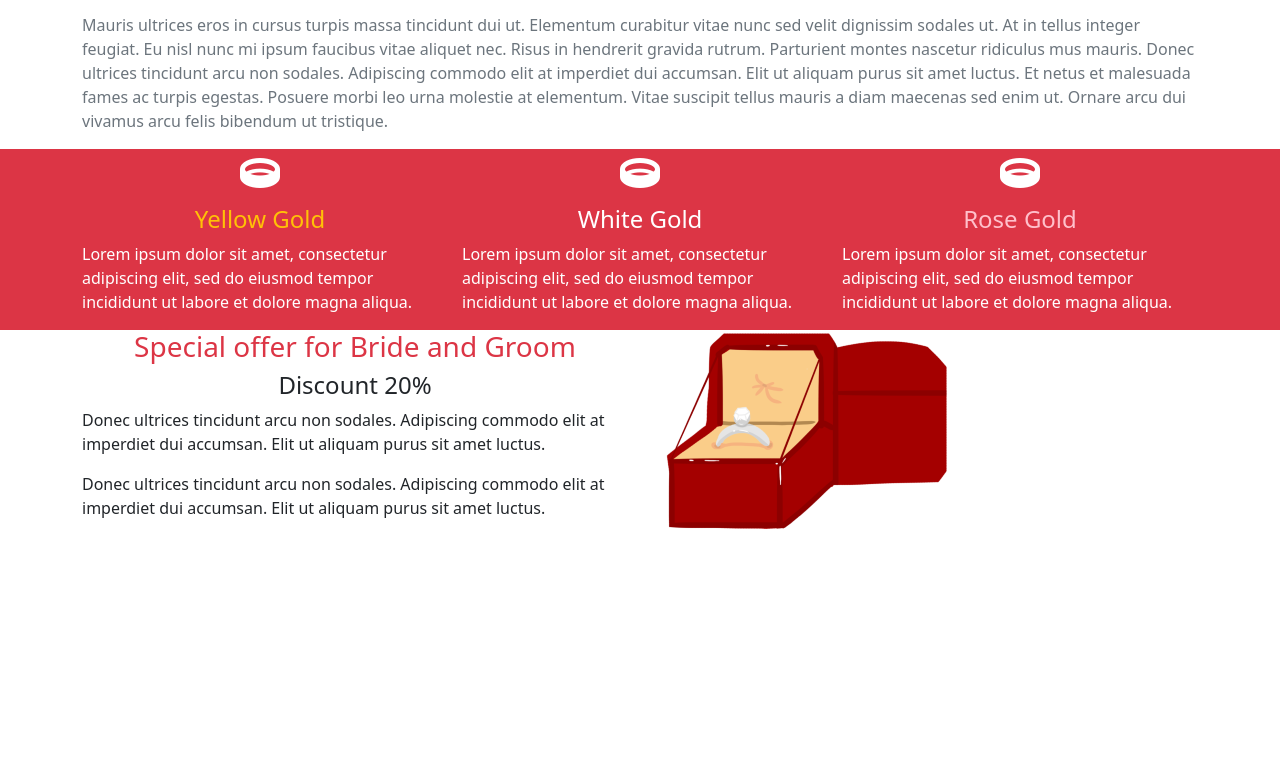
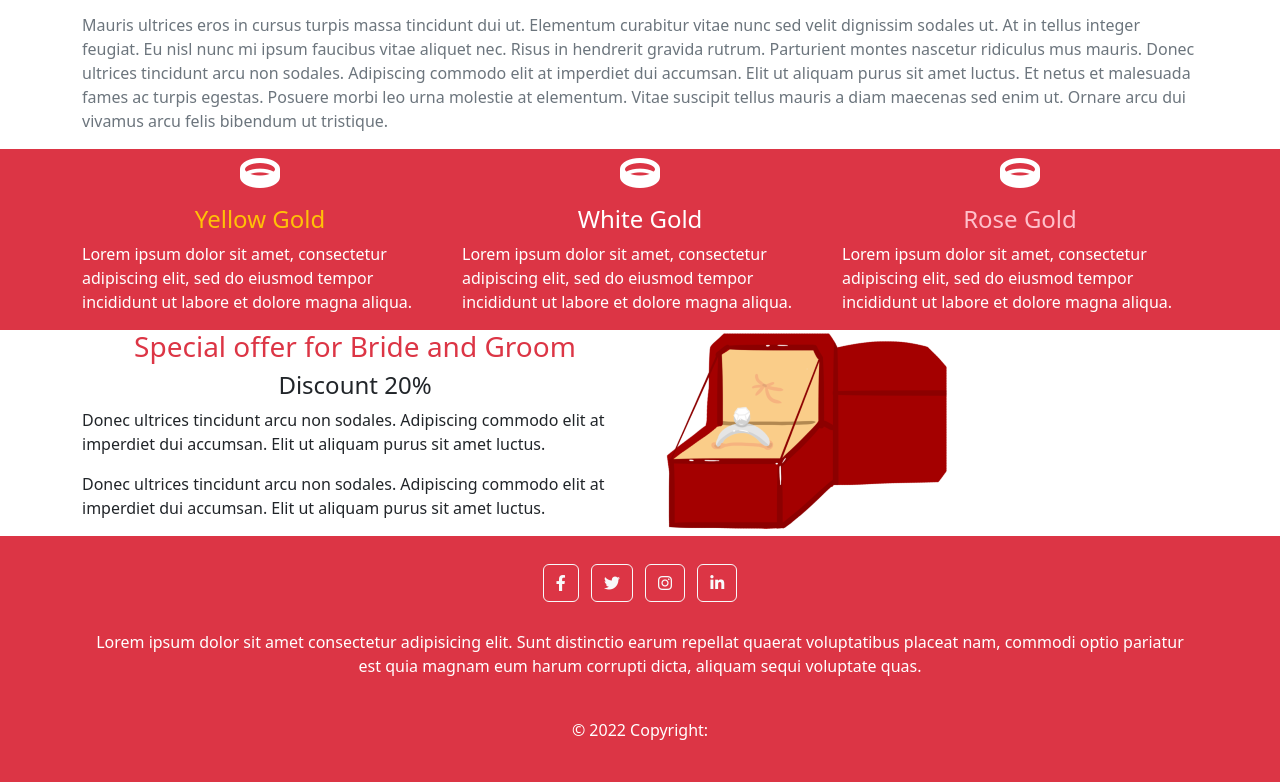
Before and after one commit to shurena89/JS-HTML-CSS, a plain HTML site: page index.html in a window 1280 px wide. Shown: the part 2534-3316 px from the top of the page. Before the commit the page ends 3070 px from the top, so only its background shows below. Drawn offline with nearby package versions, Linux system fonts and the light colour scheme.

Commit message:
version 1 is ready

```diff
--- a/index.html
+++ b/index.html
@@ -234,9 +234,36 @@
             </div>
         </div>
     </section>
-    <!--Try to copy-->
+    <!--Footer-->
+    <footer class="bg-danger text-center text-white">
+        <div class="container p-4">
+            <section class="mb-4">
 
-    <!--Copy finished-->
+                <a class="btn btn-outline-light btn-floating m-1" href="#!" role="button"><i
+                        class="fab fa-facebook-f"></i></a>
+                <a class="btn btn-outline-light btn-floating m-1" href="#!" role="button"><i class="fab fa-twitter"></i></a>
+                <a class="btn btn-outline-light btn-floating m-1" href="#!" role="button"><i
+                        class="fab fa-instagram"></i></a>
+                <a class="btn btn-outline-light btn-floating m-1" href="#!" role="button"><i
+                        class="fab fa-linkedin-in"></i></a>
+            </section>
+
+            <section class="mb-4">
+                <p>
+                    Lorem ipsum dolor sit amet consectetur adipisicing elit. Sunt distinctio earum
+                    repellat quaerat voluptatibus placeat nam, commodi optio pariatur est quia magnam
+                    eum harum corrupti dicta, aliquam sequi voluptate quas.
+                </p>
+            </section>
+
+            <div class="text-center p-3">
+            © 2022 Copyright:
+            </div>
+
+        </div>
+
+    </footer>
+
 
     <script src="https://cdn.jsdelivr.net/npm/bootstrap@5.2.0/dist/js/bootstrap.bundle.min.js"
         integrity="sha384-A3rJD856KowSb7dwlZdYEkO39Gagi7vIsF0jrRAoQmDKKtQBHUuLZ9AsSv4jD4Xa"
```
Also changed, not shown: 1 other file.
